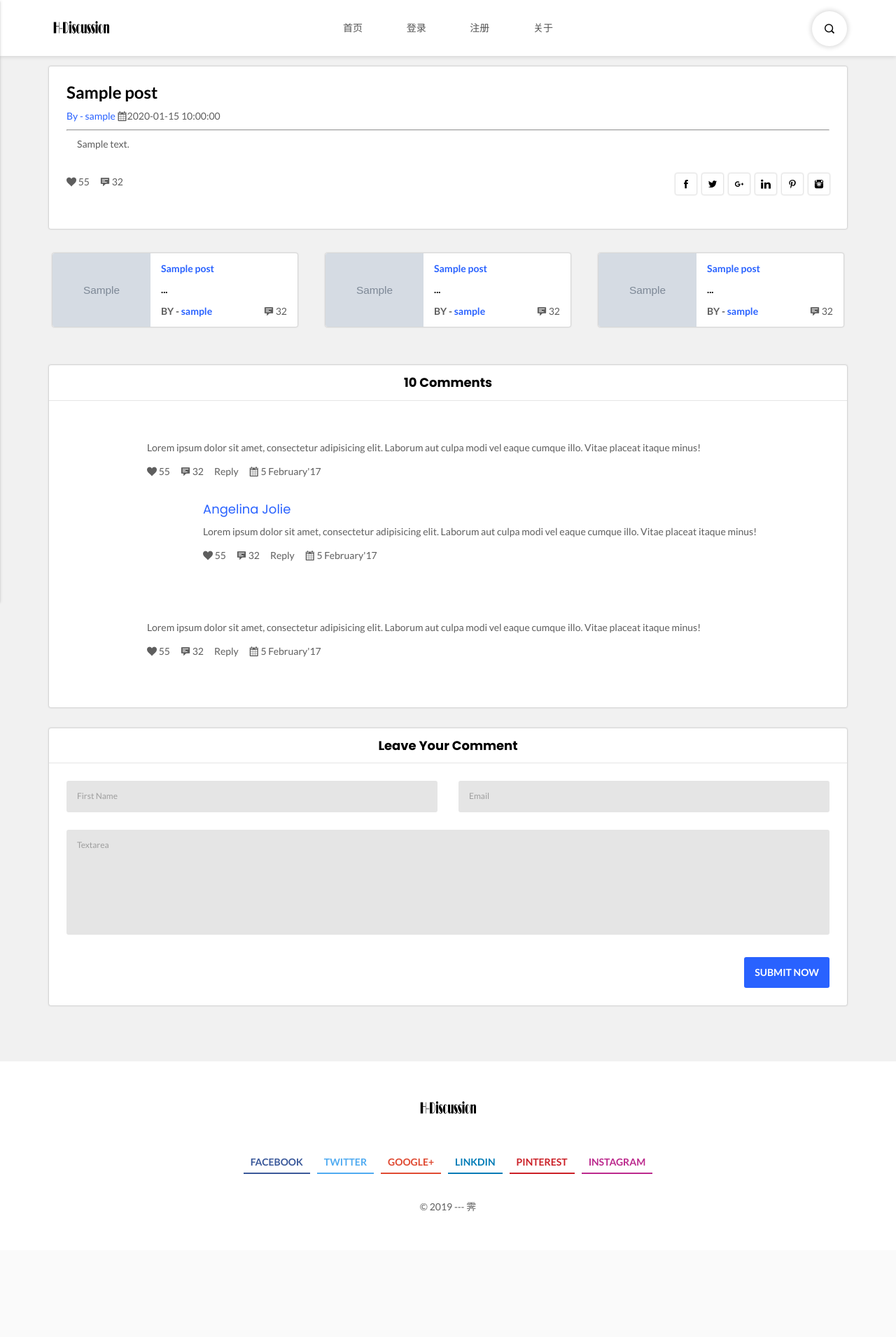
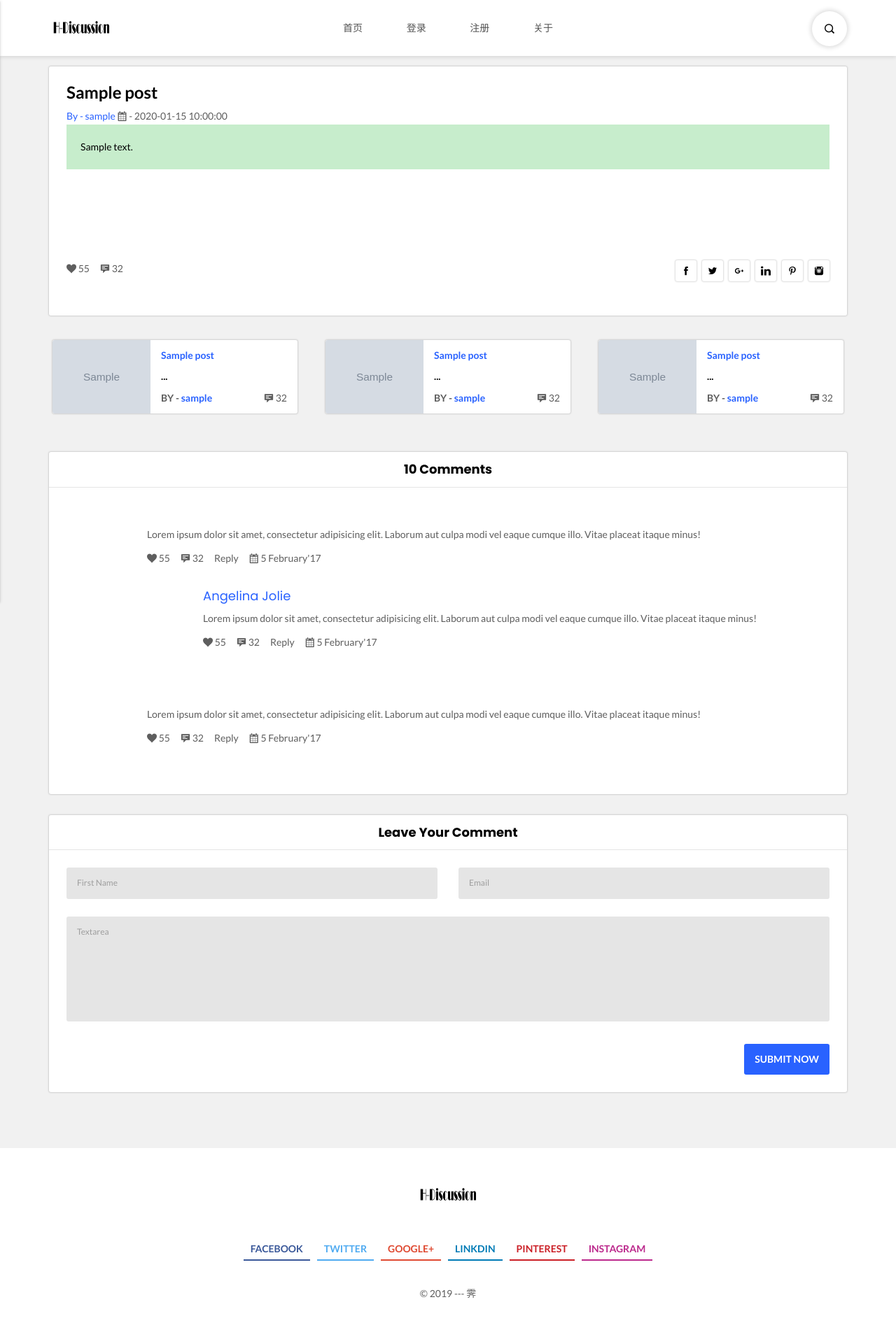
Before and after one commit to XtrueT/RecordingPlatform, a Flask app: page /detail/1 in a window 1280 px wide. Shown: the whole page at 70% size. Before the commit the page ends 1731 px from the top, so only its background shows below. Run offline with Flask 2, Linux system fonts and the light colour scheme; tables that the repository leaves empty hold one stand-in row (values such as "Sample post"); grey boxes marked "Sample" are stand-in pictures; some libraries are stand-ins or nearby versions; some web fonts are replaced.

Commit message:
更新小于760px屏幕大小时的显示问题

```diff
--- a/myapp/static/css/responsive.css
+++ b/myapp/static/css/responsive.css
@@ -187,6 +187,9 @@
 ------------------------------------------------------------------------------------------ */
 
 @media screen and (max-width: 768px){
+	.blogs-carousel{
+		display: none;
+	}
 	.tab-contant .hot-post a.sm-name {
 		font-size: 30px;
 		line-height: 40px;
--- a/myapp/static/css/style.css
+++ b/myapp/static/css/style.css
@@ -1347,12 +1347,18 @@ ul.footer-social-links li a:hover:before {height: 100%;}
   height: 50px;
 }
 
-.clear{
-  clear:both;
-  height: 0;
-  line-height: 0;
-  font-size: 0
+.post-body{
+  display: block !important;
+  max-width: 100% !important;
+  margin-left: auto !important;
+  margin-right: auto !important;
+  color: #000 !important;
+  background-color: #C7EDCC;
+  margin-bottom: 30px !important;
+  padding: 20px;
 }
 
-
+.post-body img{
+  width: 100% !important;
+}
 /*==================================================================================================== */
--- a/myapp/templates/carousel.html
+++ b/myapp/templates/carousel.html
@@ -1,7 +1,5 @@
 <!-- ==================== daily-lifestyle-section Start ==================== -->
 <section id="daily-lifestyle-section" class="daily-lifestyle-section mb-50">
-    <!-- <div class="container"> -->
-        <!-- <div class="col m12 s3"> -->
         <div class="owl-carousel small-carousel owl-theme">
             {% if posts %}
                 {% for post in posts %}
@@ -9,10 +7,7 @@
                 {% endfor %}
             {% endif %}
         </div>
-        <!-- </div> -->
         <!-- /.small-carousel -->
-    <!-- </div> -->
-    <!-- container -->
 </section>
 <!-- /#daily-lifestyle-section -->
 <!-- ==================== daily-lifestyle-section End ==================== -->
--- a/myapp/templates/carouselitem.html
+++ b/myapp/templates/carouselitem.html
@@ -8,7 +8,7 @@
         <div class="card-stacked">
             <div class="card-content">
                 <a href="{{ url_for('detail',post_id=post.id)}}" class="tag left l-blue mb-10">
-                    {{post.title}}
+                    {{post.title | truncate(10,True) |safe  }}
                 </a>
                 <a href="{{ url_for('detail',post_id=post.id)}}" class="sm-name">
                     {{ post.body | truncate(3,True) |safe  }}
--- a/myapp/templates/detail.html
+++ b/myapp/templates/detail.html
@@ -9,27 +9,17 @@
 				<div class="blogs mb-30">
 					<div class="card">
 						<div class="card-content w100dt">
-							<p>
-								<span href="#" class="card-title mb-30">
+							<div class="card-title mb-30">
 								{{ post.title }}
-								</span>
-							</p>
+							</div>
 							<p>
 								<span class="l-blue">By - {{ post.post_username.username }}</span>
-								<span><i class="icofont icofont-ui-calendar"></i>{{ post.timestamp}}</span>
+								<span><i class="icofont icofont-ui-calendar"></i> - {{ post.timestamp}}</span>
 							</p>
-							<hr/>
-							<div class="mb-30">
-								<div class="container-fluid">
-									<div class="row">
-										<div class="col m12 s12 responsive-img">
-											{{ post.body | safe }}
-										</div>
-									</div>
-								</div>
+							<div class="post-body">
+								{{ post.body | safe }}
 							</div>
-							<p></p>
-							<div class="mb-30">
+							<div class="blog-slider-section ">
 								<ul class="post-mate-time left mb-30">
 									<li class="like">
 										<span>
@@ -60,10 +50,11 @@
 							</div>
 						</div>
 					</div>
-					<!-- /.card  -->
 				</div>
-				<!-- /.blogs -->
-				{% include 'carousel.html' %}
+
+				<div class="blogs-carousel">
+					{% include 'carousel.html' %}
+				</div>
 
 				{% include 'comment.html' %}
 
@@ -107,6 +98,7 @@
 	</div>
 	<!-- container -->
 </section>
+
 <!-- /#single-blog-section -->
 <!-- ==================== single-blog-section end ====================-->
 
```
